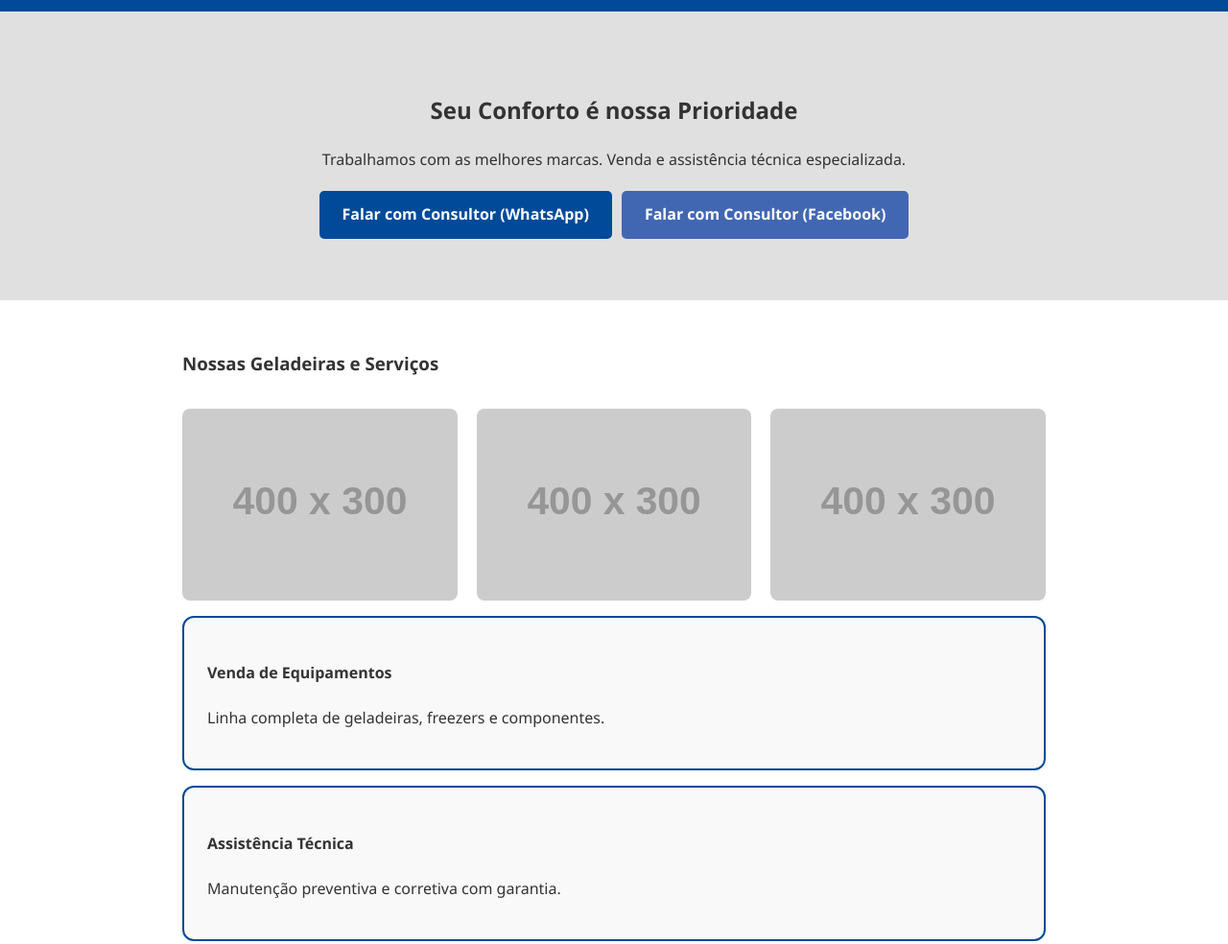
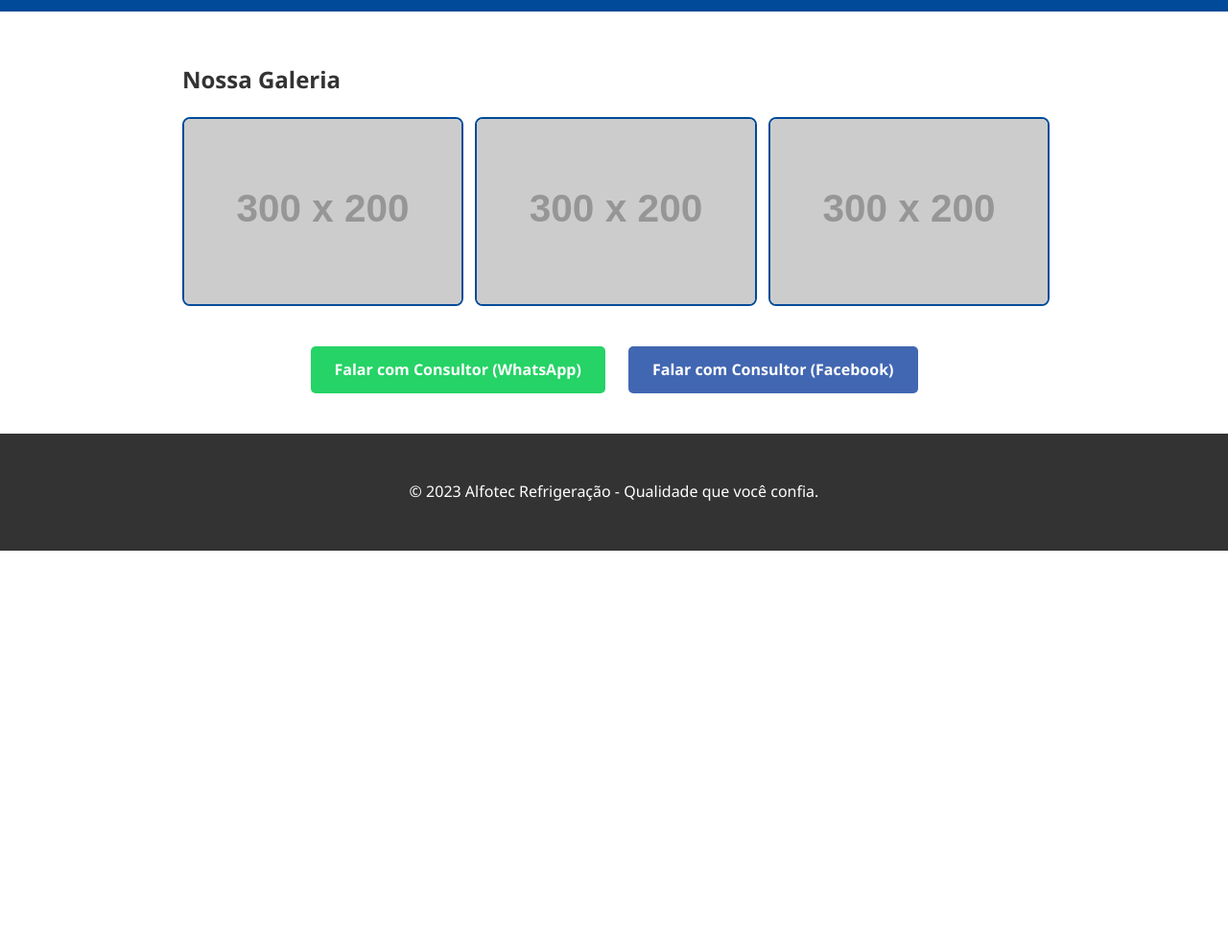
Before and after one commit to pablonoah196-ai/alfotecrefrigeracao, a plain HTML site: page index.html in a window 1280 px wide. Shown: the part 220-1204 px from the top of the page at 96% size. After the commit the page ends 800 px from the top, so only its background shows below. Drawn offline with Linux system fonts and the light colour scheme; placeholder pictures from the web are drawn by us.

Commit message:
Implementação de galeria de imagens e botões de contato (WhatsApp/Facebook).

```diff
--- a/index.html
+++ b/index.html
@@ -10,20 +10,17 @@
             --secondary: #ffffff; /* Branco */
             --gray: #e0e0e0; /* Cinza */
             --dark: #333333;
-            --text: #333;
         }
-        body { font-family: 'Segoe UI', Arial, sans-serif; margin: 0; color: var(--text); line-height: 1.6; }
+        body { font-family: 'Segoe UI', Arial, sans-serif; margin: 0; color: var(--dark); line-height: 1.6; }
         header { background: var(--primary); color: var(--secondary); padding: 3rem 1rem; text-align: center; }
-        .hero { padding: 4rem 1rem; text-align: center; background: var(--gray); color: var(--dark); }
+        .hero { padding: 4rem 1rem; text-align: center; background: var(--gray); }
         .container { padding: 2rem; max-width: 900px; margin: auto; }
-        .gallery { display: grid; grid-template-columns: repeat(auto-fit, minmax(250px, 1fr)); gap: 20px; margin-top: 2rem; }
-        .gallery img { width: 100%; height: 200px; object-fit: cover; border-radius: 8px; }
-        .service-card { border: 2px solid var(--primary); padding: 1.5rem; margin: 1rem 0; border-radius: 12px; background: #f9f9f9; }
-        .contact-btns { display: flex; gap: 10px; justify-content: center; margin-top: 20px; flex-wrap: wrap; }
+        .gallery { display: grid; grid-template-columns: repeat(auto-fit, minmax(250px, 1fr)); gap: 1rem; margin-bottom: 2rem; }
+        .gallery img { width: 100%; border-radius: 8px; border: 2px solid var(--primary); }
+        .btn { display: inline-block; padding: 12px 25px; margin: 10px; border-radius: 5px; text-decoration: none; font-weight: bold; }
+        .btn-whats { background: #25d366; color: white; }
+        .btn-face { background: #4267B2; color: white; }
         footer { background: var(--dark); color: white; text-align: center; padding: 2rem; }
-        .btn { display: inline-block; padding: 12px 24px; background: var(--primary); color: white; text-decoration: none; border-radius: 5px; font-weight: bold; }
-        .btn-fb { background: #4267B2; }
-        @media (max-width: 600px) { .container { padding: 1rem; } }
     </style>
 </head>
 <body>
@@ -31,33 +28,21 @@
         <h1>Alfotec Refrigeração</h1>
         <p>Expertise em Geladeiras e Soluções Térmicas</p>
     </header>
-    <section class="hero">
-        <h2>Seu Conforto é nossa Prioridade</h2>
-        <p>Trabalhamos com as melhores marcas. Venda e assistência técnica especializada.</p>
 
-        <div class="contact-btns">
-            <a href="https://wa.me/SEUNUMERO" class="btn">Falar com Consultor (WhatsApp)</a>
-            <a href="https://facebook.com/SEUPERFIL" class="btn btn-fb">Falar com Consultor (Facebook)</a>
+    <section class="container">
+        <h2>Nossa Galeria</h2>
+        <div class="gallery">
+            <img src="https://via.placeholder.com/300x200.png?text=Geladeira+1" alt="Geladeira">
+            <img src="https://via.placeholder.com/300x200.png?text=Geladeira+2" alt="Geladeira">
+            <img src="https://via.placeholder.com/300x200.png?text=Geladeira+3" alt="Geladeira">
+        </div>
+
+        <div style="text-align: center;">
+            <a href="https://wa.me/SEUNUMERO" class="btn btn-whats">Falar com Consultor (WhatsApp)</a>
+            <a href="https://facebook.com/SUAPAGINA" class="btn btn-face">Falar com Consultor (Facebook)</a>
         </div>
     </section>
 
-    <div class="container">
-        <h3>Nossas Geladeiras e Serviços</h3>
-        <div class="gallery">
-            <img src="https://via.placeholder.com/400x300?text=Geladeira+Modelo+1" alt="Geladeira 1">
-            <img src="https://via.placeholder.com/400x300?text=Geladeira+Modelo+2" alt="Geladeira 2">
-            <img src="https://via.placeholder.com/400x300?text=Manutenção+Técnica" alt="Manutenção">
-        </div>
-
-        <div class="service-card">
-            <h4>Venda de Equipamentos</h4>
-            <p>Linha completa de geladeiras, freezers e componentes.</p>
-        </div>
-        <div class="service-card">
-            <h4>Assistência Técnica</h4>
-            <p>Manutenção preventiva e corretiva com garantia.</p>
-        </div>
-    </div>
     <footer>
         <p>&copy; 2023 Alfotec Refrigeração - Qualidade que você confia.</p>
     </footer>
```
